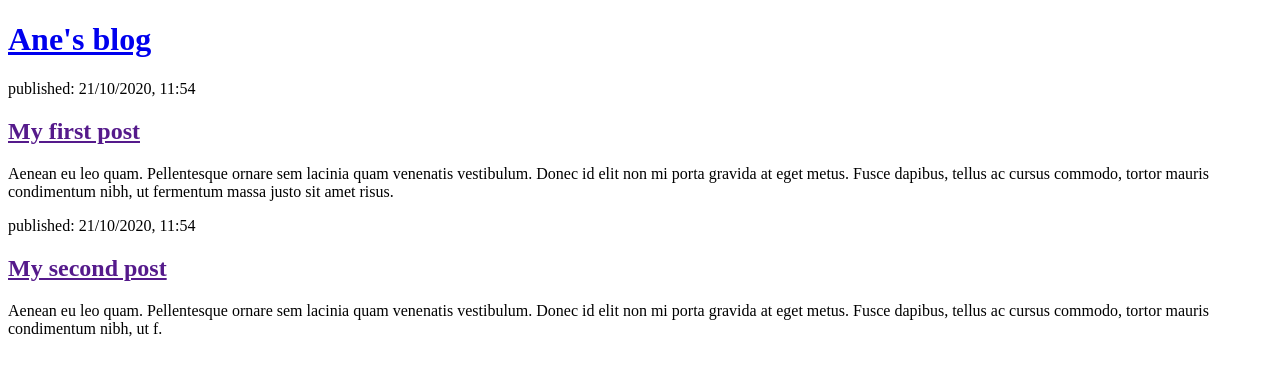
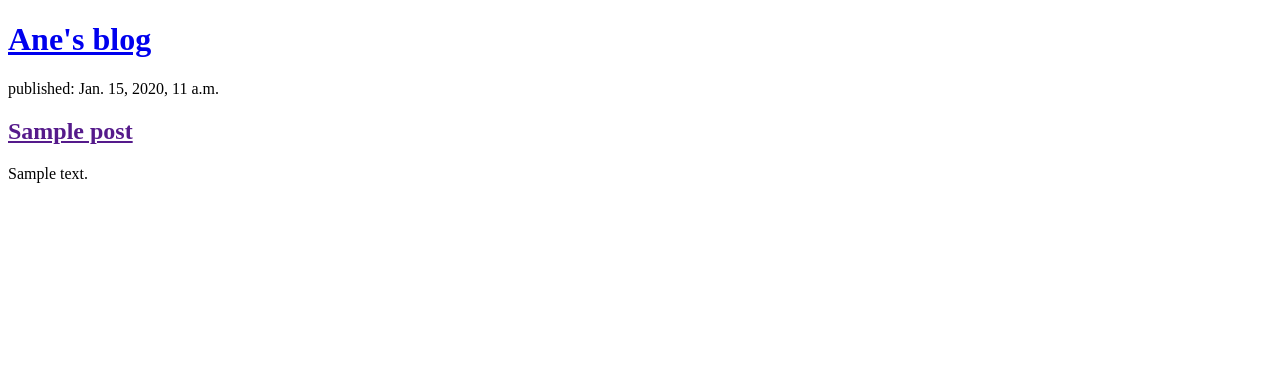
Before and after one commit to Ane1209/my-first-blog, a Django app: page / in a window 1280 px wide. Shown: the top 376 px of the page. Run offline with Django 3.2, Linux system fonts and the light colour scheme; tables that the repository leaves empty hold one stand-in row (values such as "Sample post").

Commit message:
Modified templates to display posts from database

```diff
--- a/blog/templates/blog/post_list.html
+++ b/blog/templates/blog/post_list.html
@@ -5,19 +5,16 @@
     </head>
     <body>
         <div>
-            <h1><a href="/">Ane's blog</a></h1>
+            <h1><a href="/">Ane's blog </a></h1>
         </div>
 
-        <div>
-            <p>published: 21/10/2020, 11:54</p>
-            <h2><a href="">My first post</a></h2>
-            <p>Aenean eu leo quam. Pellentesque ornare sem lacinia quam venenatis vestibulum. Donec id elit non mi porta gravida at eget metus. Fusce dapibus, tellus ac cursus commodo, tortor mauris condimentum nibh, ut fermentum massa justo sit amet risus.</p>
-        </div>
+        {% for post in posts %}
+            <div>
+                <p>published: {{ post.published_date }}</p>
+                <h2><a href="">{{ post.title }}</a></h2>
+                <p>{{ post.text|linebreaksbr }}</p>
+            </div>
+        {% endfor %}
 
-        <div>
-            <p>published: 21/10/2020, 11:54</p>
-            <h2><a href="">My second post</a></h2>
-            <p>Aenean eu leo quam. Pellentesque ornare sem lacinia quam venenatis vestibulum. Donec id elit non mi porta gravida at eget metus. Fusce dapibus, tellus ac cursus commodo, tortor mauris condimentum nibh, ut f.</p>
-        </div>
     </body>
 </html>
--- a/blog/views.py
+++ b/blog/views.py
@@ -1,5 +1,7 @@
 from django.shortcuts import render
-
+from django.utils import timezone
+from .models import Post
 # Create your views here.
 def post_list(request):
-    return render(request, 'blog/post_list.html', {})
+    posts = Post.objects.filter(published_date__lte = timezone.now()).order_by('published_date')
+    return render(request, 'blog/post_list.html', {'posts': posts})
```
